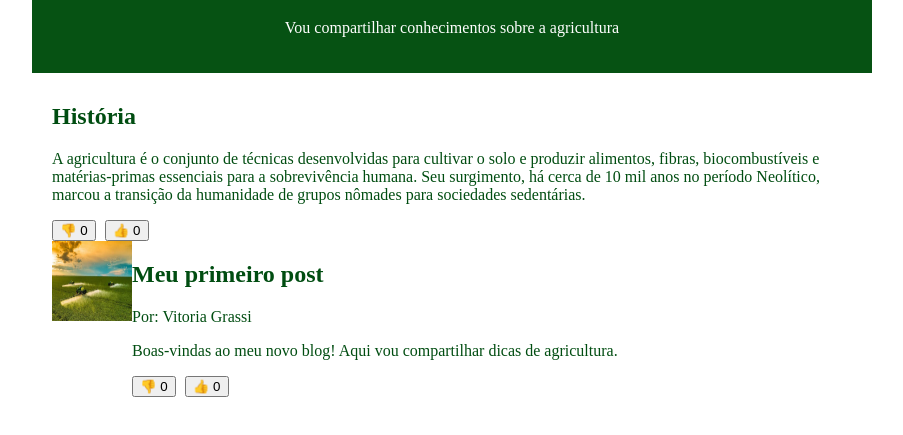
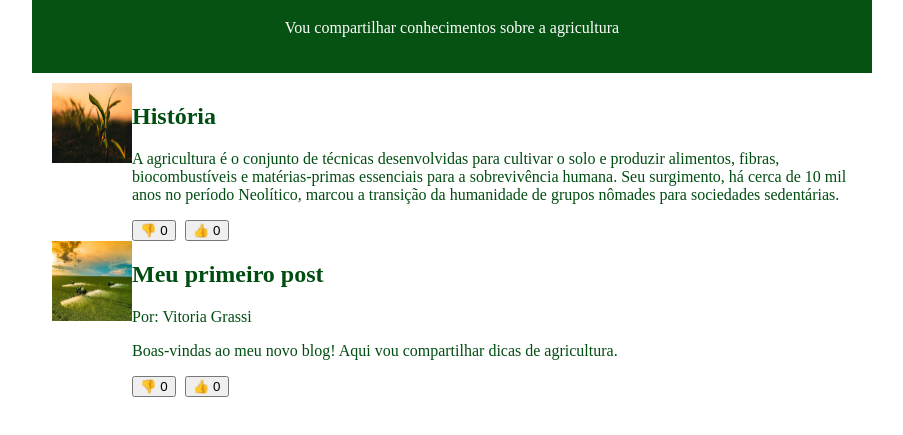
Before and after one commit to vitoriagrassileao-cmd/vscode-vitoria, a plain HTML site: page index.html in a window 1280 px wide. Shown: the part 89-524 px from the top of the page, without its empty margins (188-1091 px from the left). Drawn offline with Linux system fonts and the light colour scheme.

Commit message:
atualizacaooooooo

```diff
--- a/index.html
+++ b/index.html
@@ -50,6 +50,7 @@
   <main>
 
     <article>
+      <img src="images (1).jpeg" alt="planta no por do sol">
       <div>
         <h2>História</h2>
 
```
Also changed, not shown: images (1).jpeg (added).
